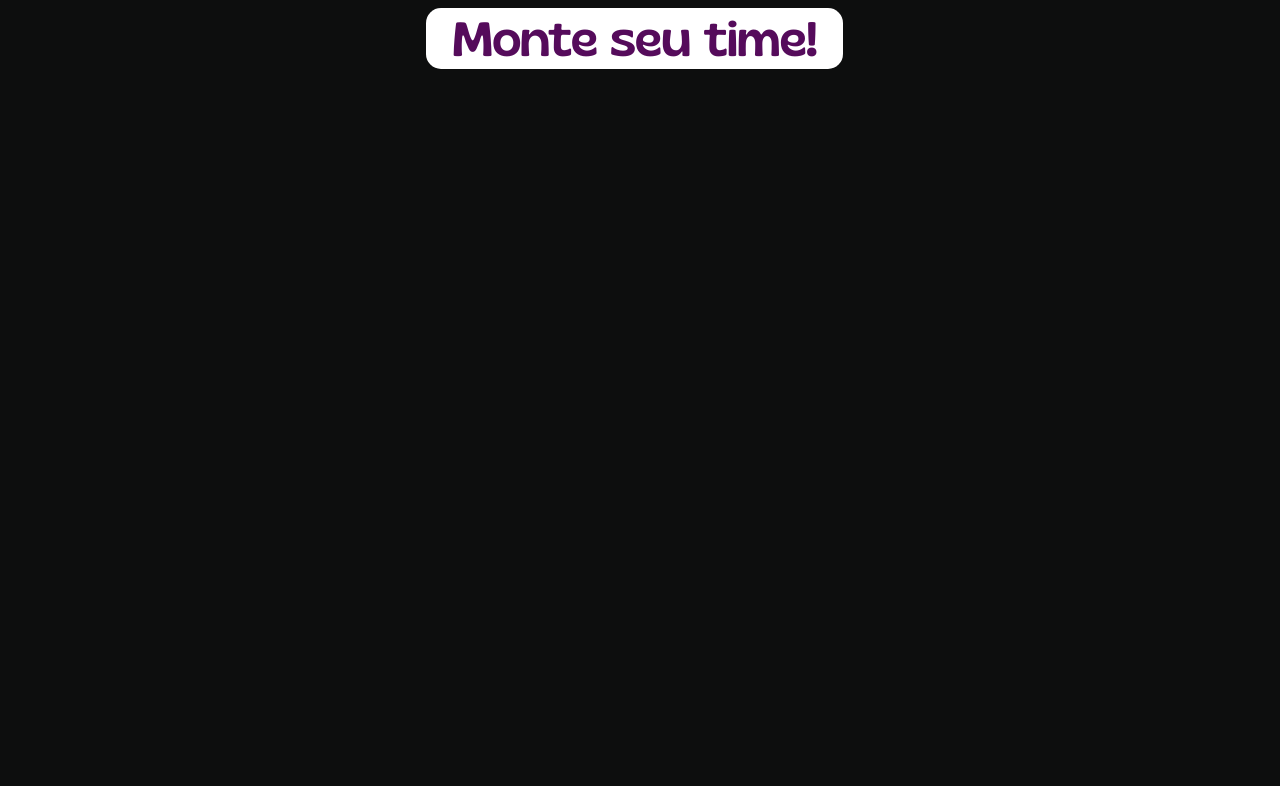
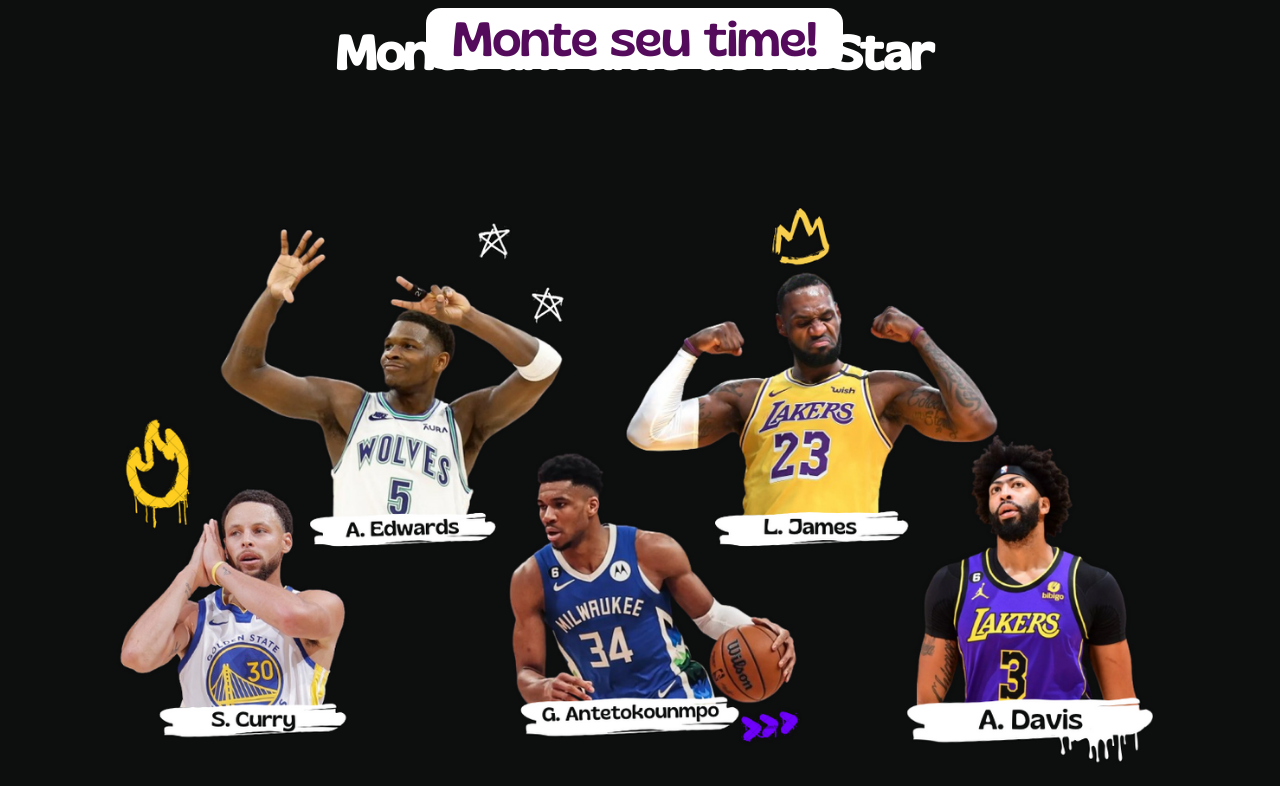
Before and after one commit to Felippe-ASLopes/dreamTeam, a plain HTML site: page index.html in a window 1280 px wide. Shown: the part 769-1555 px from the top of the page. Drawn offline with Linux system fonts and the light colour scheme.

Commit message:
Adição de imagens

```diff
--- a/index.html
+++ b/index.html
@@ -43,7 +43,8 @@
         </main>
 
         <main id="main_time">
-
+            <h1>Monte um time de All Star</h1>
+            <img src="./assets/img/allStar.png" id="time_all_star">
         </main>
     </body>
 </html>
--- a/style.css
+++ b/style.css
@@ -132,6 +132,16 @@
     height: 100vh;
     display: flex;
     flex-direction: column;
-    justify-content: flex-end;
+    justify-content: flex-start;
     align-items: center;
 }
+
+#main_time > h1 {
+    font-family: gilker;
+    font-size: 3em;
+    margin-top: 3vw;
+}
+
+#time_all_star {
+    width: 90vw;
+}
```
Also changed, not shown: assets/img/allStar.png (added), assets/img/lebron_davis.png (added).
